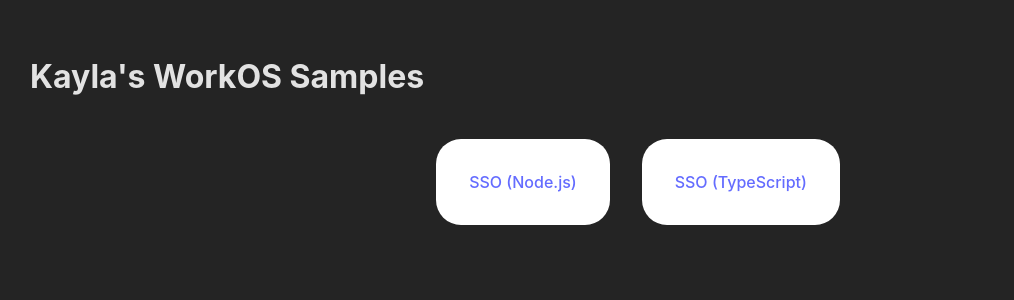
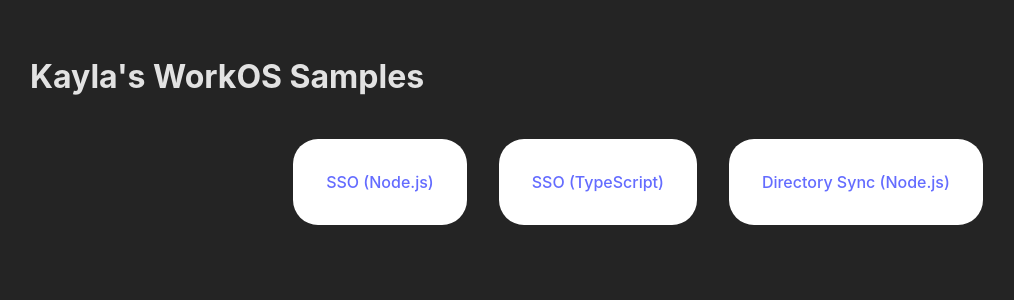
Before and after one commit to kaylagordon/workos-samples, a React (Vite) app: page / in a window 1280 px wide. Shown: the top 300 px of the page, without its empty margins (2-1016 px from the left). Built offline with nearby package versions, Linux system fonts and the light colour scheme.

Commit message:
Add DSync example

```diff
--- a/src/appsData.js
+++ b/src/appsData.js
@@ -10,7 +10,13 @@
     language: 'TypeScript',
     codeToCopy: 'cd && cd example-apps/typescript-example-applications/typescript-sso-example && code . && nodemon index.ts',
     url: 'http://localhost:8000'
-  }
+  },
+  {
+    category: 'Directory Sync',
+    language: 'Node.js',
+    codeToCopy: 'cd && cd example-apps/node-example-applications/node-directory-sync-example && code . && nodemon index.ts',
+    url: 'http://localhost:8000'
+  },
 ]
 
 export default appsData;
```
